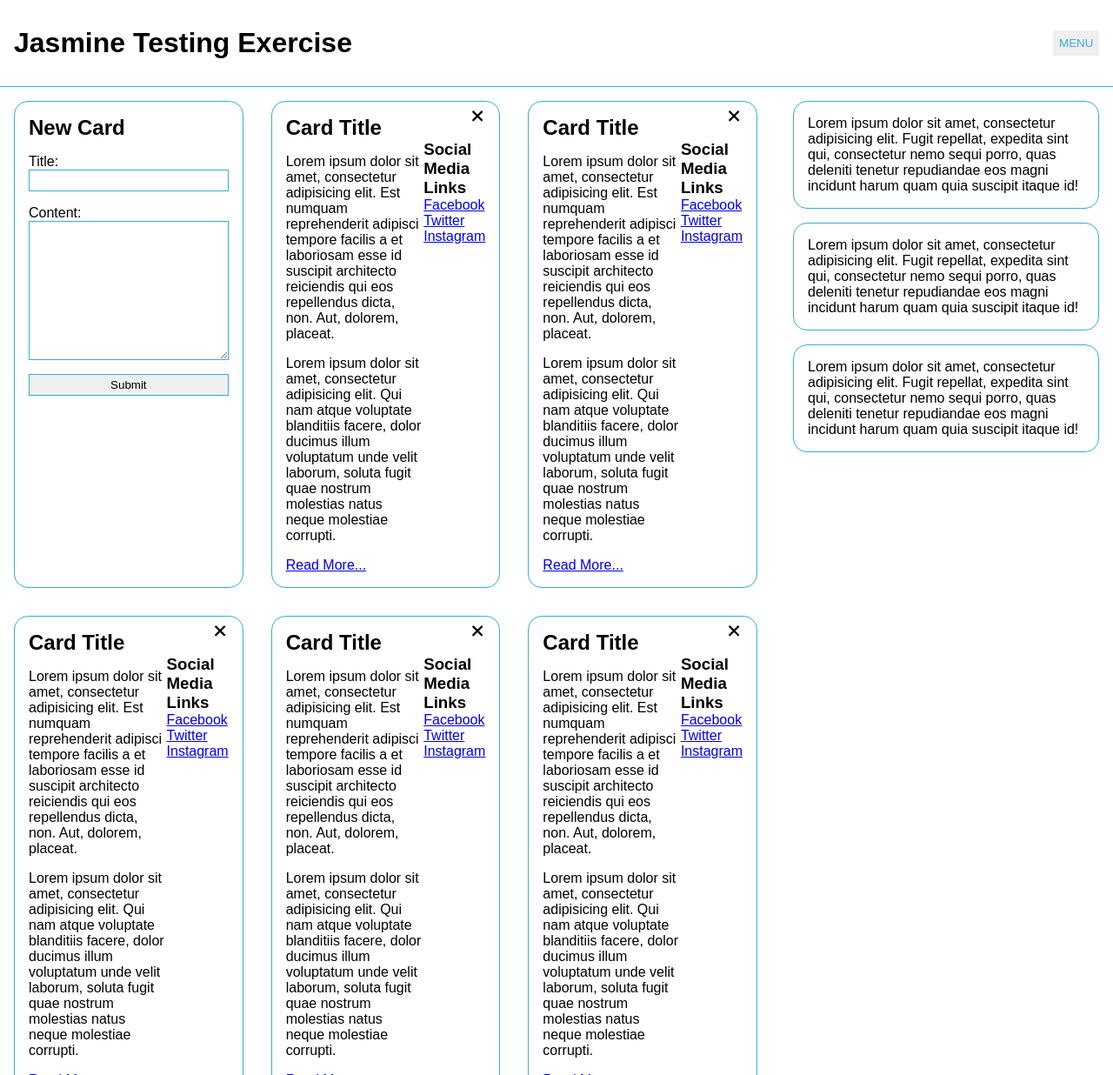
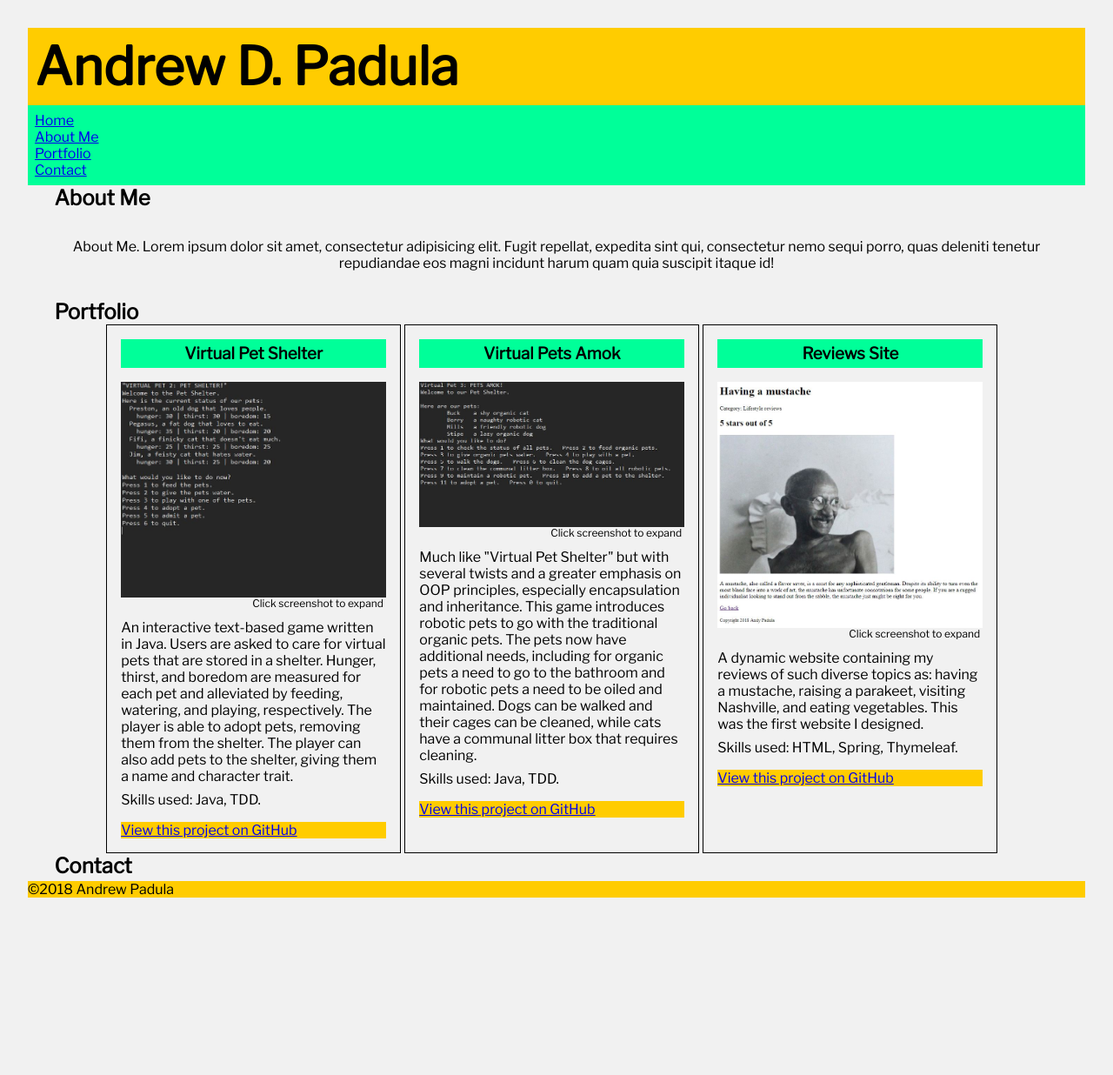
Before and after one commit to andrewdpadula/andrewdpadula.github.io, a plain HTML site: page index.html in a window 1280 px wide. Shown: the top 1236 px of the page at 87% size. After the commit the page ends 1064 px from the top, so only its background shows below. Drawn offline with nearby package versions, Linux system fonts and the light colour scheme.

Commit message:
added about me, portfolio, contact sections

```diff
--- a/index.html
+++ b/index.html
@@ -4,159 +4,90 @@
 	<meta charset="UTF-8">
     <meta name="viewport" content="width=device-width, initial-scale=1.0">
     <meta http-equiv="X-UA-Compatible" content="ie=edge">
-    <title>Jasmine Testing Exercise</title>
+	<title>Page title here!</title>
+	<link rel="icon" href="./src/img/1f4ab.png">
+	<link href="https://fonts.googleapis.com/css?family=Libre+Franklin" rel="stylesheet">
+    <link rel="stylesheet" href="./src/css/layout.css">
     <link rel="stylesheet" href="./src/css/styles.css">
 </head>
 <body>
 	<div class="container">
 		<header>
-            <h1>Jasmine Testing Exercise</h1>
+			<h1>Andrew D. Padula</h1>
 			<nav>
-                <button class="nav-menu">MENU</button>
 				 <ul>
                     <li><a href="#">Home</a></li>
-                    <li><a href="#">About</a></li>
+                    <li><a href="#">About Me</a></li>
+                    <li><a href="#">Portfolio</a></li>
                     <li><a href="#">Contact</a></li>
-                    <li class="active"><a href="#">Portfolio</a></li>
-                    <li><a href="#">Bio</a></li>
-                </ul>
 			</nav>
 		</header>
-        <main>
-            <section class="cards">
-                <section class="new-card">
-                    <form>
-                        <h2>New Card</h2>
-                        <label>Title: <input type="text"></label>
-                        <label>Content:</label>
-                        <textarea cols="30" rows="10"></textarea>
-                        <input type="submit">
-                    </form>
+		<main class="textContent">
+			<h2>About Me</h2>
+				<section class="aboutMe">
+					<p>About Me. Lorem ipsum dolor sit amet, consectetur adipisicing elit. Fugit repellat, expedita sint qui, consectetur nemo sequi porro, quas deleniti tenetur repudiandae eos magni incidunt harum quam quia suscipit itaque id!</p>
 				</section>
-                <section class="card">
+			<h2>Portfolio</h2>
+				<section class="projects">
+					<article class="projectOne">
 	                    <header>
-                        <h2>Card Title</h2>
-                        <button>+</button>
+	                        <h3>Virtual Pet Shelter</h3>
 	                    </header>
 	                    <main>
-                        <p>Lorem ipsum dolor sit amet, consectetur adipisicing elit. Est numquam reprehenderit adipisci tempore facilis a et laboriosam esse id suscipit architecto reiciendis qui eos repellendus dicta, non. Aut, dolorem, placeat.</p>
-                        <p>Lorem ipsum dolor sit amet, consectetur adipisicing elit. Qui nam atque voluptate blanditiis facere, dolor ducimus illum voluptatum unde velit laborum, soluta fugit quae nostrum molestias natus neque molestiae corrupti.</p>
+	                    	<figure>
+	                    		<a href="virtualpetshelterimage.html">
+	                    			<img src="./src/img/VirtualPetShelter.jpg" alt="screenshot image of Virtual Pet Shelter project">
+	                    		</a>
+	                    		<figcaption>Click screenshot to expand</figcaption>
+	                    	</figure>
+	                        <p>An interactive text-based game written in Java. Users are asked to care for virtual pets that are stored in a shelter. Hunger, thirst, and boredom are measured for each pet and alleviated by feeding, watering, and playing, respectively. The player is able to adopt pets, removing them from the shelter. The player can also add pets to the shelter, giving them a name and character trait.</p>
+	                        <p class="skills">Skills used: Java, TDD.</p>
 	                    </main>
-                    <aside>
-                        <h3>Social Media Links</h3>
-                        <ul>
-                            <li><a href="#">Facebook</a></li>
-                            <li><a href="#">Twitter</a></li>
-                            <li><a href="#">Instagram</a></li>
-                        </ul>
-                    </aside>
 	                    <footer>
-                        <a href="#">Read More...</a>
+	                        <a href="https://github.com/andrewdpadula/virtual-pet-shelter">View this project on GitHub</a>
 	                    </footer>
-                </section>
-                <section class="card">
+					</article>
+					<article class="projectTwo">
 						<header>
-                        <h2>Card Title</h2>
-                        <button>+</button>
+		                        <h3>Virtual Pets Amok</h3>
 		                    </header>
 		                <main>
-                        <p>Lorem ipsum dolor sit amet, consectetur adipisicing elit. Est numquam reprehenderit adipisci tempore facilis a et laboriosam esse id suscipit architecto reiciendis qui eos repellendus dicta, non. Aut, dolorem, placeat.</p>
-                        <p>Lorem ipsum dolor sit amet, consectetur adipisicing elit. Qui nam atque voluptate blanditiis facere, dolor ducimus illum voluptatum unde velit laborum, soluta fugit quae nostrum molestias natus neque molestiae corrupti.</p>
+		                   	<figure>
+		                   		<a href="virtualpetsamokimage.html">
+	                    			<img src="./src/img/VirtualPetsAmok.jpg" alt="screenshot image of Virtual Pets Amok project">
+	                    		</a>
+	                    		<figcaption>Click screenshot to expand</figcaption>
+	                    	</figure>
+		                    <p>Much like "Virtual Pet Shelter" but with several twists and a greater emphasis on OOP principles, especially encapsulation and inheritance. This game introduces robotic pets to go with the traditional organic pets. The pets now have additional needs, including for organic pets a need to go to the bathroom and for robotic pets a need to be oiled and maintained. Dogs can be walked and their cages can be cleaned, while cats have a communal litter box that requires cleaning.</p>
+		                    <p class="skills">Skills used: Java, TDD.</p>
 		                </main>
-                    <aside>
-                        <h3>Social Media Links</h3>
-                        <ul>
-                            <li><a href="#">Facebook</a></li>
-                            <li><a href="#">Twitter</a></li>
-                            <li><a href="#">Instagram</a></li>
-                        </ul>
-                    </aside>
 		                <footer>
-                        <a href="#">Read More...</a>
+		                        <a href="https://github.com/andrewdpadula/virtual-pets-amok">View this project on GitHub</a>
 		                </footer>
-                </section>
-                <section class="card">
+		            </article>
+					<article class="projectThree">
 						<header>
-                        <h2>Card Title</h2>
-                        <button>+</button>
+	                        <h3>Reviews Site</h3>
 	                    </header>
 	                    <main>
-                        <p>Lorem ipsum dolor sit amet, consectetur adipisicing elit. Est numquam reprehenderit adipisci tempore facilis a et laboriosam esse id suscipit architecto reiciendis qui eos repellendus dicta, non. Aut, dolorem, placeat.</p>
-                        <p>Lorem ipsum dolor sit amet, consectetur adipisicing elit. Qui nam atque voluptate blanditiis facere, dolor ducimus illum voluptatum unde velit laborum, soluta fugit quae nostrum molestias natus neque molestiae corrupti.</p>
+	                    	<figure>
+	                    		<a href="reviewssiteimage.html">
+	                    			<img src="./src/img/ReviewsSite.jpg" alt="screenshot image of Reviews Site project">
+	                    		</a>
+	                    		<figcaption>Click screenshot to expand</figcaption>
+	                    	</figure>
+	                        <p>A dynamic website containing my reviews of such diverse topics as: having a mustache, raising a parakeet, visiting Nashville, and eating vegetables. This was the first website I designed.</p>
+	                        <p class="skills">Skills used: HTML, Spring, Thymeleaf.</p>
 	                    </main>
-                    <aside>
-                        <h3>Social Media Links</h3>
-                        <ul>
-                            <li><a href="#">Facebook</a></li>
-                            <li><a href="#">Twitter</a></li>
-                            <li><a href="#">Instagram</a></li>
-                        </ul>
-                    </aside>
 	                    <footer>
-                        <a href="#">Read More...</a>
+	                        <a href="https://github.com/andrewdpadula/reviews-site">View this project on GitHub</a>
 	                    </footer>
+					</article>
 				</section>
-                <section class="card">
-                    <header>
-                        <h2>Card Title</h2>
-                        <button>+</button>
-                    </header>
-                    <main>
-                        <p>Lorem ipsum dolor sit amet, consectetur adipisicing elit. Est numquam reprehenderit adipisci tempore facilis a et laboriosam esse id suscipit architecto reiciendis qui eos repellendus dicta, non. Aut, dolorem, placeat.</p>
-                        <p>Lorem ipsum dolor sit amet, consectetur adipisicing elit. Qui nam atque voluptate blanditiis facere, dolor ducimus illum voluptatum unde velit laborum, soluta fugit quae nostrum molestias natus neque molestiae corrupti.</p>
+			<h2>Contact</h2>
 		</main>
-                    <aside>
-                        <h3>Social Media Links</h3>
-                        <ul>
-                            <li><a href="#">Facebook</a></li>
-                            <li><a href="#">Twitter</a></li>
-                            <li><a href="#">Instagram</a></li>
-                        </ul>
-                    </aside>
-                    <footer>
-                        <a href="#">Read More...</a>
-                    </footer>
-                </section>
-                <section class="card">
-                    <header>
-                        <h2>Card Title</h2>
-                        <button>+</button>
-                    </header>
-                    <main>
-                        <p>Lorem ipsum dolor sit amet, consectetur adipisicing elit. Est numquam reprehenderit adipisci tempore facilis a et laboriosam esse id suscipit architecto reiciendis qui eos repellendus dicta, non. Aut, dolorem, placeat.</p>
-                        <p>Lorem ipsum dolor sit amet, consectetur adipisicing elit. Qui nam atque voluptate blanditiis facere, dolor ducimus illum voluptatum unde velit laborum, soluta fugit quae nostrum molestias natus neque molestiae corrupti.</p>
-                    </main>
-                    <aside>
-                        <h3>Social Media Links</h3>
-                        <ul>
-                            <li><a href="#">Facebook</a></li>
-                            <li><a href="#">Twitter</a></li>
-                            <li><a href="#">Instagram</a></li>
-                        </ul>
-                    </aside>
-                    <footer>
-                        <a href="#">Read More...</a>
-                    </footer>
-                </section>
-            </section>
-        </main>
-        <aside>
-            <section class="news-feed">
-                <section class="news-feed-card">
-                    <p>Lorem ipsum dolor sit amet, consectetur adipisicing elit. Fugit repellat, expedita sint qui, consectetur nemo sequi porro, quas deleniti tenetur repudiandae eos magni incidunt harum quam quia suscipit itaque id!</p>
-                </section>
-                <section class="news-feed-card">
-                    <p>Lorem ipsum dolor sit amet, consectetur adipisicing elit. Fugit repellat, expedita sint qui, consectetur nemo sequi porro, quas deleniti tenetur repudiandae eos magni incidunt harum quam quia suscipit itaque id!</p>
-                </section>
-                <section class="news-feed-card">
-                    <p>Lorem ipsum dolor sit amet, consectetur adipisicing elit. Fugit repellat, expedita sint qui, consectetur nemo sequi porro, quas deleniti tenetur repudiandae eos magni incidunt harum quam quia suscipit itaque id!</p>
-                </section>
-            </section>
-        </aside>
-        <footer>
-            <small>&copy;2018</small>
-        </footer>
-    </div><!-- /.container -->
+		<footer>&copy;2018 Andrew Padula</footer>
+	</div>
 	<script src="./src/js/app.js"></script>
 </body>
 </html>
--- /dev/null
+++ b/src/css/layout.css
@@ -0,0 +1,62 @@
+* {
+	box-sizing: border-box;
+	margin: 0;
+	padding: 0;
+}
+.aboutMe{
+	margin-top: 2rem;
+	margin-bottom: 2rem;
+	position: relative;
+	text-align: center;
+}
+.container {
+	margin: 2rem;
+}
+.textContent {
+	min-height: 100vh;
+	margin: 0 auto;
+	max-width: 1500px;
+	width: 95%;
+}
+.projects {
+	display: grid;
+	grid-template-columns: 33% 33% 33%;
+	margin: 0 auto;
+	max-width: 1200px;
+	width: 90%;
+}
+.skills{
+	margin-top: .5rem;
+}
+article{
+	border: 1px solid black;
+	margin-left: 2px;
+	margin-right: 2px;
+	padding: 1rem;
+	max-width: 700px;
+}
+article h3{
+	text-align: center;
+	padding: .3rem;
+	margin-bottom: 1rem;
+}
+article footer{
+	margin-top: 1rem;
+}
+figure img {
+	width: 100%;
+}
+figure figcaption {
+	bottom: .5rem;
+	padding: .2rem;
+	position: relative;
+	text-align: right;
+	font-size: 12px;
+	width: 100%;
+}
+header h1{
+	padding: .5rem;
+}
+nav {
+	padding: .5rem;
+}
--- a/src/css/styles.css
+++ b/src/css/styles.css
@@ -1,139 +1,24 @@
-* {
-	box-sizing: border-box;
-	margin: 0;
-	padding: 0;
+footer {
+	background-color: #ffcc00;
 }
-:root {
-	--blue: #39add1;
+header {
+	background-color: #00ff99;
+}
+header h1{
+	background-color: #ffcc00;
+	font-size: 60px;
 }
 html {
-	font-family: sans-serif;
+	font-family: 'Libre Franklin', sans-serif;
+	background-color: #f1f1f1;
+	color: dark;
 }
 ul {
 	list-style-type: none;
 }
-
-.card,
-.new-card {
-	border: 1px solid var(--blue);
-	border-radius: 1rem;
-	display: grid;
-	flex-basis: calc(33% - 2rem);
-	grid-template-columns: 8fr 2fr;
-	margin: 1rem;
-	padding: 1rem;
-}
-.card > footer,
-.card > header {
-	grid-column: 1/-1;
-}
-.card > header {
-	align-items: center;
-	display: flex;
-	justify-content: space-between;
-}
-.card > header button {
-	align-self: flex-start;
+.navMenu {
 	border: none;
-	cursor: pointer;
-	font-size: 2rem;
-	line-height: 0;
-	transform: rotateZ(45deg);
-}
-.card > header button:focus {
-	outline: none;
-}
-.card > main p {
-	margin: 1rem 0;
-}
-.cards {
-	display: flex;
-	flex-wrap: wrap;
-}
-.container {
-	display: grid;
-	grid-template-columns: 0.7fr 0.3fr;
-	grid-template-rows: 100px auto 200px;
-	min-height: 100vh;
-}
-.container > aside {
-	display: flex;
-	grid-column: -2/-1;
-	margin: 1rem;
-}
-.container > footer,
-.container > header {
-	grid-column: 1/-1;
-}
-.container > footer {
-	align-items: center;
-	border-top: 1px solid var(--blue);
-	display: flex;
-	justify-content: center;
-}
-.container > header {
-	align-items: center;
-	border-bottom: 1px solid var(--blue);
-	display: flex;
-	justify-content: space-between;
-}
-.container > header h1 {
-	margin-left: 1rem;
-}
-.container > header nav {
-	margin-right: 1rem;
-	position: relative;
-}
-.container > header nav ul {
-	background-color: white;
-	display: none;
-	left: -47px;
-	position: absolute;
-}
-.container > header nav ul li {
-	margin-top: 1rem;
-}
-.container > header nav ul li a {
-	color: var(--blue);
-	padding: 0.5rem 1rem;
-	text-decoration: none;
-}
-.container > header nav ul li.active a {
-	background-color: var(--blue);
-	color: white;
-}
-.container > header nav ul li:first-child {
-	margin-left: 0;
-}
-.container > main {
-	grid-column: 1/2;
-}
-.nav-menu {
-	border: none;
-	color: var(--blue);
+	color: purple;
 	cursor: pointer;
 	padding: 0.5em;
 }
-.new-card * {
-	margin-bottom: 1rem;
-}
-.new-card input,
-.new-card textarea {
-	border: 1px solid var(--blue);
-	display: block;
-	padding: 0.25rem;
-	width: 100%;
-}
-.new-card form {
-	grid-column: 1 / -1;
-}
-.news-feed-card {
-	border: 1px solid var(--blue);
-	border-radius: 1rem;
-	margin: 1rem 0;
-	padding: 1rem;
-}
-.news-feed-card:first-child {
-	border: 1px solid var(--blue);
-	margin-top: 0;
-}
```
Also changed, not shown: reviewssiteimage.html (added, +11 -0 lines), spec/js/app.spec.js (deleted, +0 -5 lines), src/js/app.js (+24 -0 lines), virtualpetsamokimage.html (added, +11 -0 lines), virtualpetshelterimage.html (added, +11 -0 lines), src/img/1f4ab.png (added), src/img/ReviewsSite.JPG (added), src/img/VirtualPetShelter.JPG (added), src/img/VirtualPetsAmok.JPG (added), 1 other file. Lines whose indentation alone changed are shown as unchanged.
